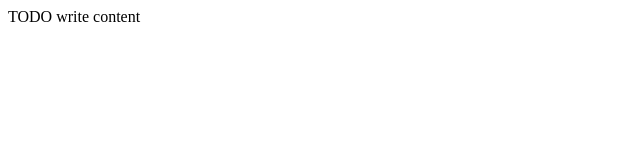
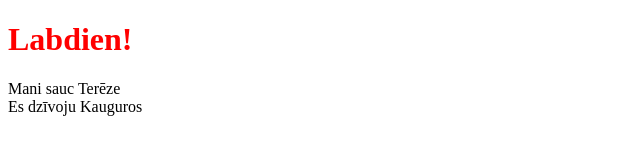
Before and after one commit to tereze272/tereze, a plain HTML site: page index.html in a window 1280 px wide. Shown: the whole page, without its empty margins (0-640 px from the left). Drawn offline with Linux system fonts and the light colour scheme.

Commit message:
Update index.html

```diff
--- a/index.html
+++ b/index.html
@@ -11,6 +11,8 @@ and open the template in the editor.
         <meta name="viewport" content="width=device-width, initial-scale=1.0">
     </head>
     <body>
-        <div>TODO write content</div>
+        <div><h1><font color="#FF0000">Labdien!</font></h1>
+Mani sauc Terēze<br/>
+Es dzīvoju Kauguros<br/></div>
     </body>
 </html>
```
